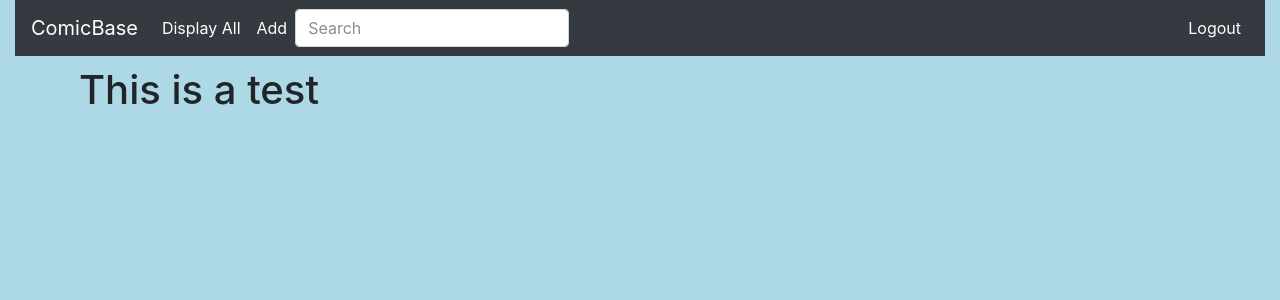
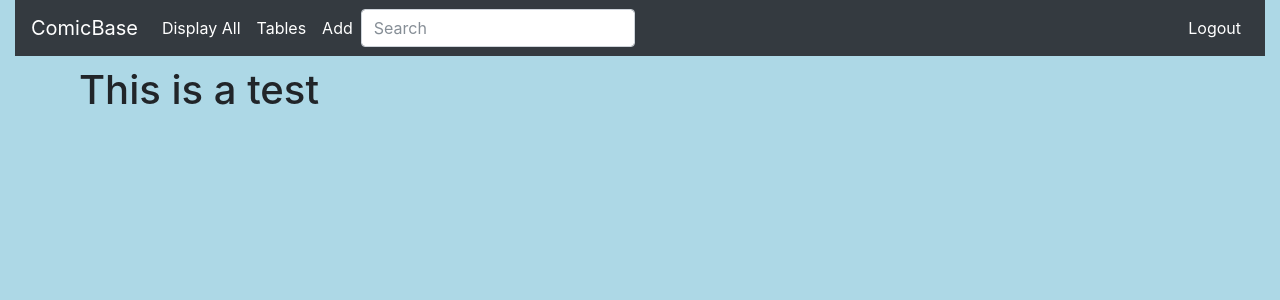
Before and after one commit to nawwx3/comicBase, a Flask app: page /test in a window 1280 px wide. Shown: the top 300 px of the page. Run offline with Flask 2, Linux system fonts and the light colour scheme; the visitor is signed in with stand-in values (Sample User, id 1); some libraries are stand-ins or nearby versions.

Commit message:
added "Tables" to navbar

```diff
--- a/myWebsite/comicBase/comicBase.py
+++ b/myWebsite/comicBase/comicBase.py
@@ -3,10 +3,10 @@ from functools import wraps
 import sqlite3
 
 # works on server
-# import helper
+import helper
 
 # works at home
-import comicBase.helper as helper
+# import comicBase.helper as helper
 
 def require_login(f):
     @wraps(f)
--- a/myWebsite/comicBase/helper.py
+++ b/myWebsite/comicBase/helper.py
@@ -1,8 +1,8 @@
 # works on server
-# database_location = '/var/www/myWebsite/myWebsite/comics_database.db'
+database_location = '/var/www/myWebsite/myWebsite/comics_database.db'
 
 # works at home
-database_location = 'comics_database.db'
+# database_location = 'comics_database.db'
 
 
 def convert_title(issue_name, volume):
--- a/myWebsite/templates/cb_header.html
+++ b/myWebsite/templates/cb_header.html
@@ -29,6 +29,9 @@
             <ul class="navbar-nav mr-auto">
               <li class="nav-item active">
                 <a class="nav-link" href="{{ url_for('cb_display_page') }}">Display All</a>
+              </li>
+	      <li class="nav-item active">
+                <a class="nav-link" href="{{ url_for('test_pages') }}">Tables</a>
               </li>
               <li class="nav-item active">
                 <a class="nav-link" href="{{ url_for('cb_add_comic_page') }}">Add</a>
```
